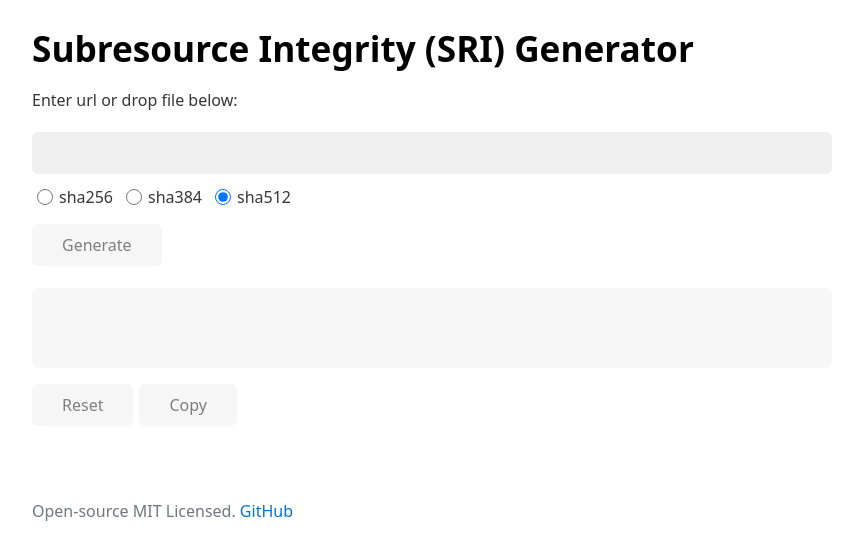
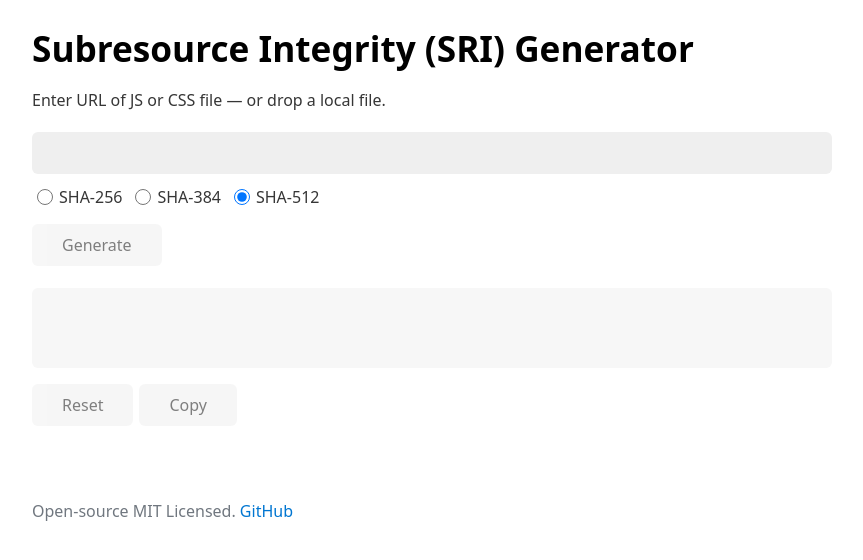
Before and after one commit to h-enk/sri-hash-generator, a React (Create React App) app: page / in a window 1280 px wide. Shown: the top 560 px of the page, without its empty margins (208-1071 px from the left). Built offline with nearby package versions, Linux system fonts and the light colour scheme.

Commit message:
ux: update for captilization main terms

```diff
--- a/src/App.js
+++ b/src/App.js
@@ -110,16 +110,16 @@ class App extends Component {
           <h1>Subresource Integrity (SRI) Generator</h1>
           <form onSubmit={this.onSubmit}>
             <div className="field-group">
-              <p><label htmlFor="input">Enter url or drop file below:</label></p>
+              <p><label htmlFor="input">Enter URL of JS or CSS file — or drop a local file.</label></p>
               <input id="input" type="text" value={url} onChange={this.onUrlChange} />
             </div>
             <div className="field-group">
               <input id="sha256" type="radio" name="strenght" value={sha256} checked={sha256} onChange={this.onHashTypeChange} />
-              <label htmlFor="sha256">sha256</label>
+              <label htmlFor="sha256">SHA-256</label>
               <input id="sha384" type="radio" name="strenght" value={sha384} checked={sha384} onChange={this.onHashTypeChange} />
-              <label htmlFor="sha384">sha384</label>
+              <label htmlFor="sha384">SHA-384</label>
               <input id="sha512" type="radio" name="strenght" value={sha512} checked={sha512} onChange={this.onHashTypeChange} />
-              <label htmlFor="sha512">sha512</label>
+              <label htmlFor="sha512">SHA-512</label>
             </div>
             <button type="submit" disabled={!isValid || submitting}>Generate</button>
           </form>
```
Also changed, not shown: public/sri-hash-generator.png.
